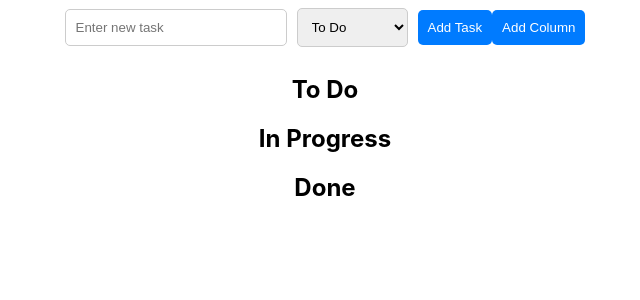
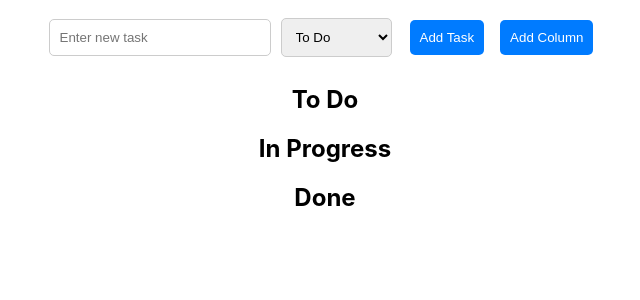
Before and after one commit to JayTailor45/ai-gen-kanban-board-react, a React (Create React App) app: page / in a window 1280 px wide. Shown: the top 300 px of the page, without its empty margins (315-955 px from the left). Built offline with nearby package versions, Linux system fonts and the light colour scheme.

Commit message:
add more styles

```diff
--- a/src/KanbanBoard.css
+++ b/src/KanbanBoard.css
@@ -36,6 +36,20 @@ button {
     cursor: pointer;
 }
 
+button {
+    margin: 10px 8px;
+    padding: 10px;
+    background-color: #007bff;
+    color: white;
+    border: none;
+    border-radius: 5px;
+    cursor: pointer;
+}
+
+button:nth-of-type(2) {
+    margin-top: 20px;  /* Add margin to the "Add Column" button */
+}
+
 button:hover {
     background-color: #0056b3;
 }
```
Also changed, not shown: 1 other file (tests, documents, lock files or other folders).
